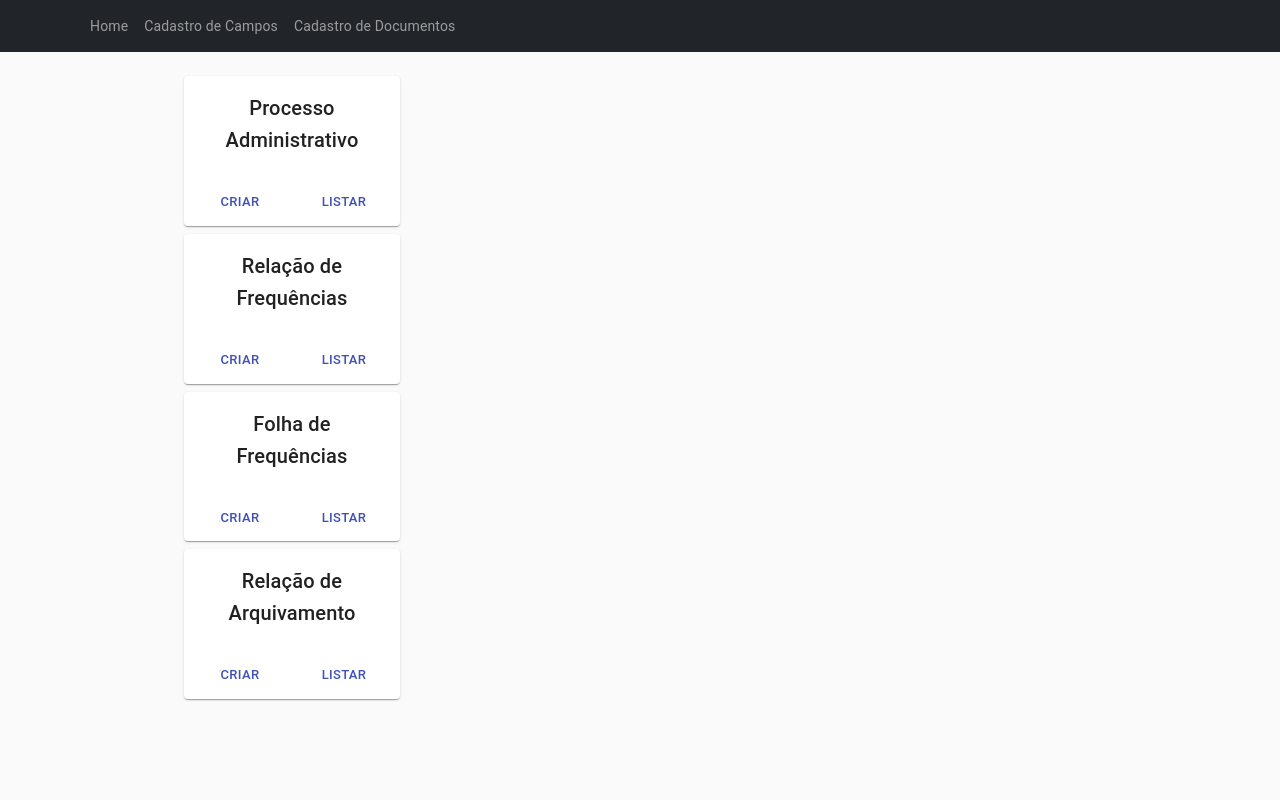
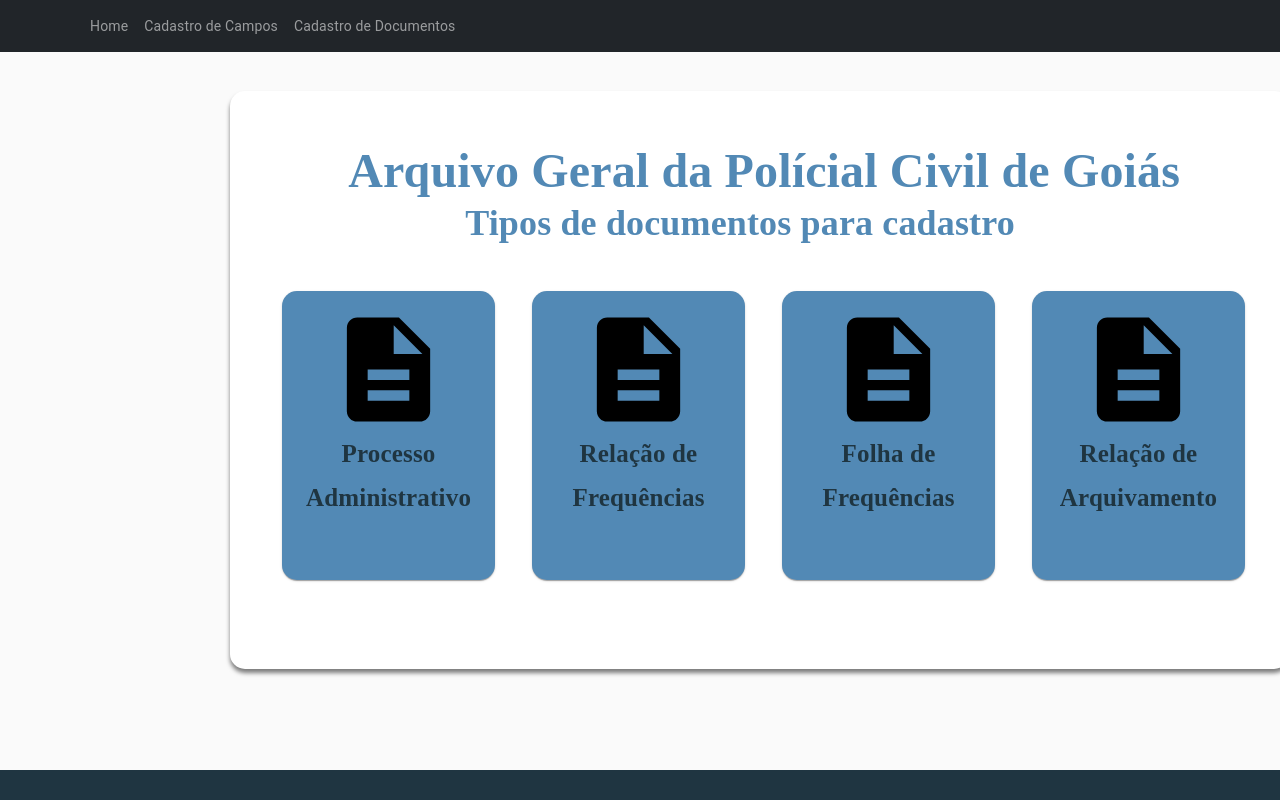
Before and after one commit to fga-eps-mds/2021.2-SysArq-Frontend, a React (Create React App) app in the folder sysarq/: page /documents-register in a window 1280 px wide. Built offline with nearby package versions, Linux system fonts and the light colour scheme; no server answers.

Commit message:
Foi organizada a página de Tipos de Documento através de um arquivo CSS seguindo o protótipo de alta fidelidade

```diff
--- /dev/null
+++ b/sysarq/src/pages/DocumentsRegister/ButtonCard.css
@@ -0,0 +1,16 @@
+#card{
+    background-color: #5289B5;
+    color: rgba(31, 53, 65, 1);
+
+    background: #5289B5;
+    border-radius: 15px;
+}
+
+#texto{
+    font-family: Montserrat;
+    font-style: normal;
+    font-weight: bold;
+    font-size: 25px;
+    line-height: 44px;
+    text-align: center;
+}
--- /dev/null
+++ b/sysarq/src/pages/DocumentsRegister/ButtonCard.js
@@ -0,0 +1,94 @@
+import React from "react";
+import PropTypes from "prop-types";
+
+import { makeStyles } from "@material-ui/core/styles";
+
+import Card from "@material-ui/core/Card";
+import CardContent from "@material-ui/core/CardContent";
+import Typography from "@material-ui/core/Typography";
+import CardActionArea from "@material-ui/core/CardActionArea";
+import DescriptionIcon from "@material-ui/icons/Description";
+import "./ButtonCard.css"
+
+const useStyles = makeStyles(() => ({
+	card: {
+		height: "100%",
+		display: "flex",
+		flexDirection: "column",
+	},
+
+	icon: {
+		height: 125,
+		color: "#000000",
+		width: "100%",
+		alignSelf: "center",
+	},
+
+	content: {
+		flexGrow: 1,
+	},
+}));
+
+const Icon = ({ iconName, title }) => {
+	const classes = useStyles();
+
+	let icon = "";
+
+	if (
+		iconName === "icone-processo" &&
+		title === "Processo Administrativo"
+	) {
+		icon = <DescriptionIcon className={classes.icon} />;
+	}
+	else if (
+		iconName === "icone-frequencia" &&
+		title === "Relação de Frequências"
+	) {
+		icon = <DescriptionIcon className={classes.icon} />;
+	}
+	else if (
+		iconName === "icone-folha" &&
+		title === "Folha de Frequências"
+	) {
+		icon = <DescriptionIcon className={classes.icon} />;
+	}
+	else if (
+		iconName === "icone-arquivar" &&
+		title === "Relação de Arquivamento"
+	) {
+		icon = <DescriptionIcon className={classes.icon} />;
+	}
+	return icon;
+};
+
+const ButtonCard = ({ icon, title, createUrl }) => {
+	const classes = useStyles();
+
+	return (
+		<Card className={classes.card} id = "card">
+			<CardActionArea className={classes.content} href={createUrl}>
+				<CardContent>
+					<Icon iconName={icon} title={title} />
+					<Typography
+						align="center"
+						fontFamily='Montserrat'
+						gutterBottom
+						variant="h6"
+						component="h2"
+						id = "texto"
+					>
+						{title}
+					</Typography>
+				</CardContent>
+			</CardActionArea>
+		</Card>
+	);
+};
+
+ButtonCard.propTypes = {
+	icon: PropTypes.string.isRequired,
+	title: PropTypes.string.isRequired,
+	createUrl: PropTypes.string.isRequired,
+};
+
+export default ButtonCard;
--- /dev/null
+++ b/sysarq/src/pages/DocumentsRegister/DocumentRegister.css
@@ -0,0 +1,96 @@
+h1{
+    width: 1000px;
+    height: 51px;
+    left: -50px;
+    top: 50px;
+
+    font-family: Montserrat;
+    font-style: normal;
+    font-weight: bold;
+    font-size: 48px;
+    line-height: 59px;
+    text-align:right;
+    position: absolute;
+    color: rgba(82, 137, 181, 1);
+}
+
+h4{
+    position: absolute;
+    width: 1000px;
+    height: 51px;
+    left: 10px;
+    top: 110px;
+
+    font-family: Montserrat;
+    font-style: normal;
+    font-weight: bold;
+    font-size: 36px;
+    line-height: 44px;
+    text-align: center;
+
+    color: #5289B5;
+
+}
+
+ #c1{
+    position: absolute;
+    width: 213px;
+    height: 289px;
+    left: 52px;
+    top: 200px;
+    border-radius: 15px;
+}
+
+#c2{
+    position: absolute;
+    width: 213px;
+    height: 289px;
+    left: 302px;
+    top: 200px;
+    border-radius: 15px;
+}
+
+#c3{
+    position: absolute;
+    width: 213px;
+    height: 289px;
+    left: 552px;
+    top: 200px;
+
+    border-radius: 15px;
+}
+
+#c4{
+    position: absolute;
+    width: 213px;
+    height: 289px;
+    left: 802px;
+    top: 200px;
+    border-radius: 15px;
+}
+
+#caixa{
+    position: absolute;
+    width: 1059px;
+    height: 578px;
+    left: 230px;
+    top: 91px;
+
+    background: #FFFFFF;
+    box-shadow: 0px 4px 4px rgba(0, 0, 0, 0.5);
+    border-radius: 15px;
+}
+
+.footer {
+    position: fixed;
+    left: 0px;
+    bottom: 0px;
+    width: 100%;
+    height: 30px;
+    background-color: rgba(31, 53, 65, 1);
+
+}
+
+body{
+    background-size: cover;
+}
--- a/sysarq/src/pages/DocumentsRegister/DocumentsRegister.js
+++ b/sysarq/src/pages/DocumentsRegister/DocumentsRegister.js
@@ -1,13 +1,15 @@
+
 import { makeStyles } from "@material-ui/core/styles";
 import CssBaseline from "@material-ui/core/CssBaseline";
 import Container from "@material-ui/core/Container";
 import Grid from "@material-ui/core/Grid";
+import ButtonCard from "./ButtonCard";
+import "./DocumentRegister.css"
 
-import MenuCard from "../components/MenuCard";
 
 const useStyles = makeStyles((theme) => ({
 	cardGrid: {
-		paddingTop: theme.spacing(3),
+		paddingTop: theme.spacing(60),
 		paddingBottom: theme.spacing(3),
 	},
 }));
@@ -17,49 +19,60 @@ export default function DocumentsRegister() {
 
 	return (
 		<div>
+			<section id="caixa">
+			<h1>Arquivo Geral da Polícial Civil de Goiás</h1>
+			<h4>Tipos de documentos para cadastro</h4>
 			<CssBaseline />
 			<Container className={classes.cardGrid} maxWidth="md">
 				<Grid container spacing={2}>
 					<Grid item xs={12} sm={6} md={3}>
-						<MenuCard
-							icon=""
+						<section id = "c1">
+						<ButtonCard
+							icon="icone-processo"
 							title="Processo Administrativo"
 							createUrl="/create-administrative-process"
-							listUrl="/documents-register/administrative-process"
+
 						/>
+						</section>
 					</Grid>
-				</Grid>
-				<Grid container spacing={2}>
+
 					<Grid item xs={12} sm={6} md={3}>
-						<MenuCard
-							icon=""
+						<section id = "c2">
+						<ButtonCard
+							icon="icone-frequencia"
 							title="Relação de Frequências"
 							createUrl="/create-frequency-relation"
-							listUrl="/documents-register/frequency-relation"
 						/>
+						</section>
 					</Grid>
-				</Grid>
-				<Grid container spacing={2}>
+
 					<Grid item xs={12} sm={6} md={3}>
-						<MenuCard
-							icon=""
+					<section id = "c3">
+						<ButtonCard
+							icon="icone-folha"
 							title="Folha de Frequências"
 							createUrl="/create-frequency-document"
-							listUrl="/documents-register/frequency-document"
+
 						/>
+						</section>
 					</Grid>
-				</Grid>
-				<Grid container spacing={2}>
+
 					<Grid item xs={12} sm={6} md={3}>
-						<MenuCard
-							icon=""
+					<section id = "c4">
+						<ButtonCard
+							icon="icone-arquivar"
 							title="Relação de Arquivamento"
 							createUrl="/create-archiving-relation"
-							listUrl="/documents-register/archiving-relation"
 						/>
+						</section>
 					</Grid>
 				</Grid>
 			</Container>
+			</section>
+			<section className="footer">
+			<p> </p>
+			</section>
+
 		</div>
 	);
 }
```
